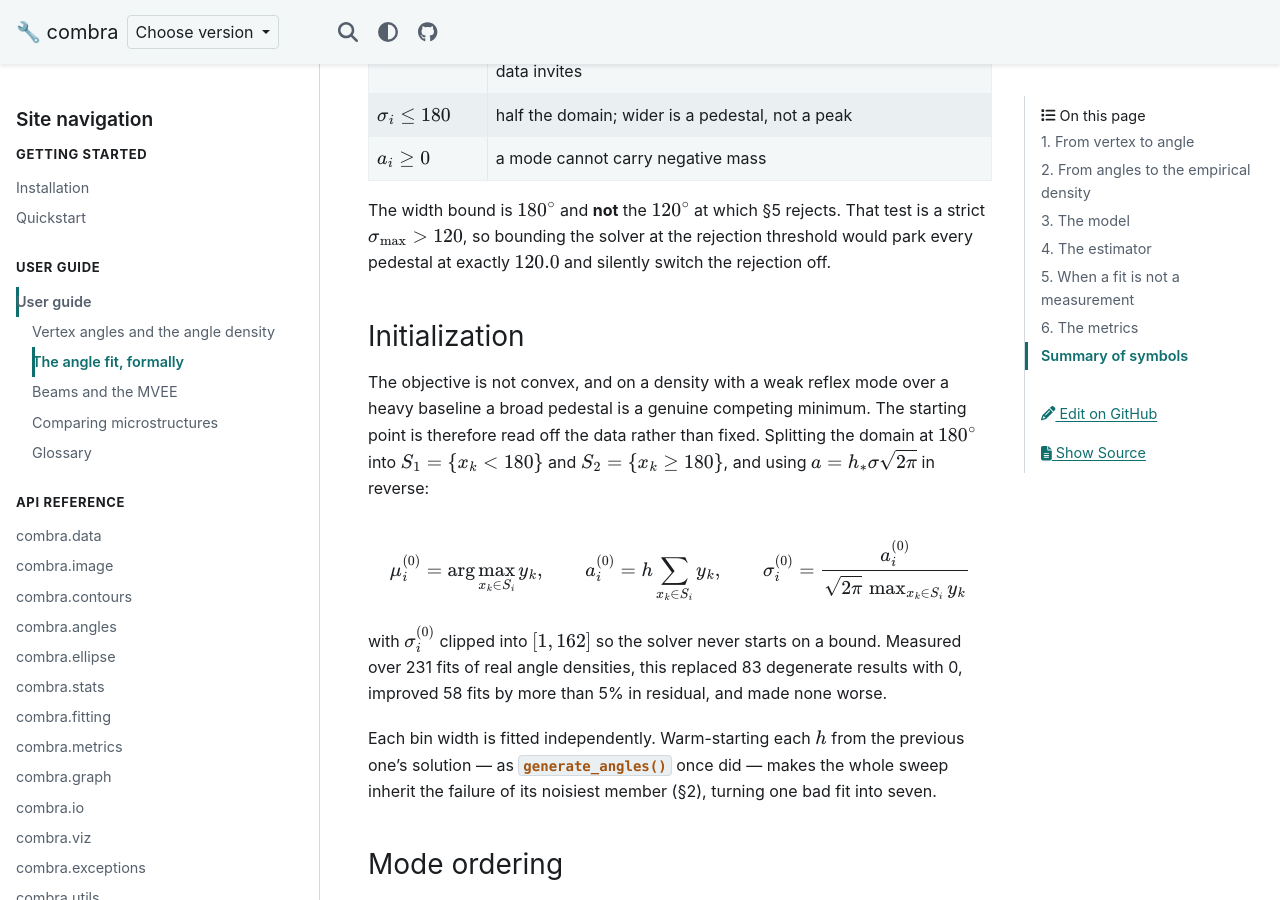
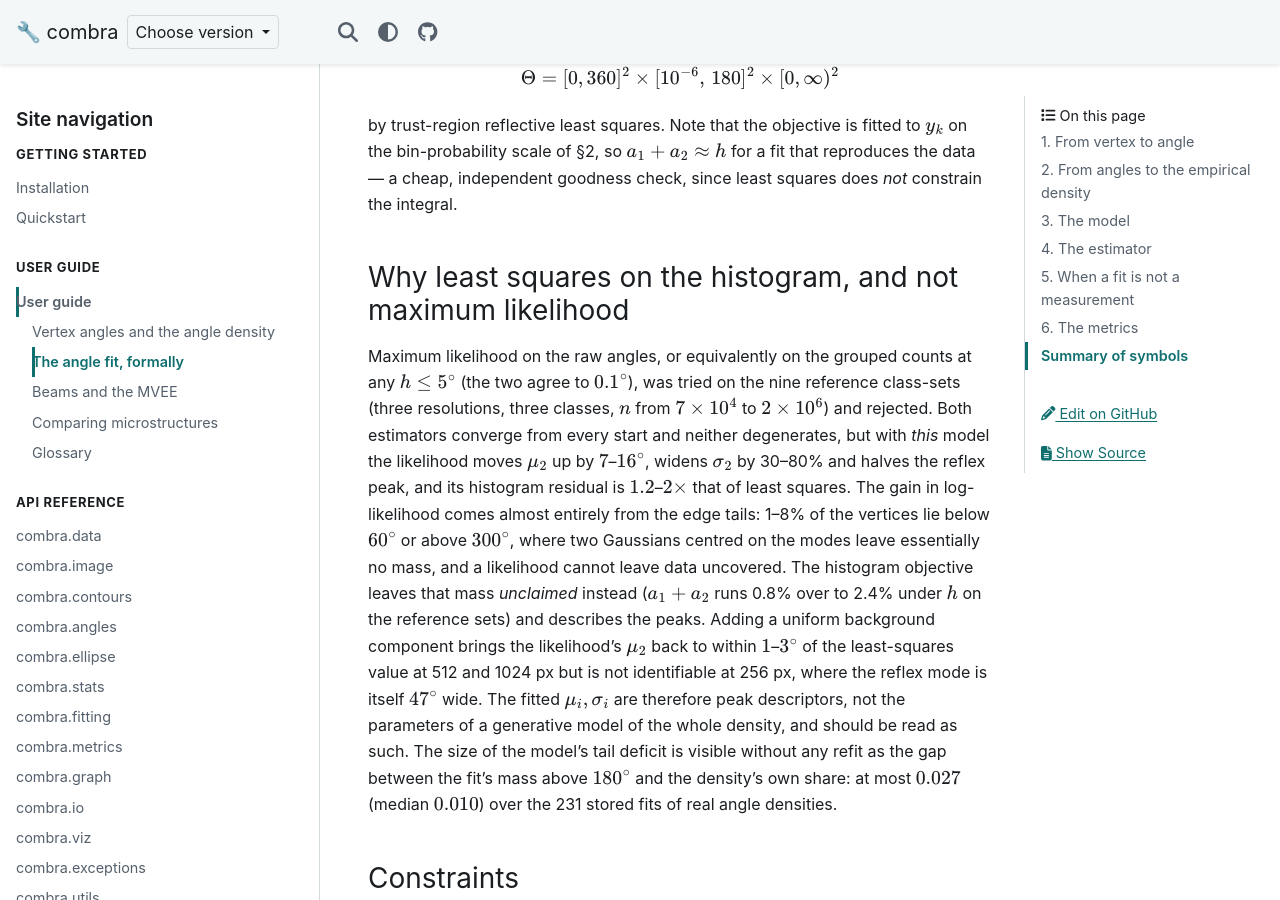
Before and after one commit to dkagramanyan/combra_docs, a Sphinx documentation site: the page built from docs/user_guide/angle_fit.md, in a window 1280 px wide and 900 px high, scrolled down 3658 px. Built offline with Sphinx 7.4.7 and the PyData theme 0.15.4, drawn with Linux system fonts in a browser that asks for light colours; some of the changed text lies outside the part shown.

Commit message:
Docs: why the angle fit stays least squares, and the simplification-scale note
Section 4 records the 2026-09-03 pilot: maximum likelihood on raw angles or
grouped counts moves the reflex mode by 7-16 deg and widens it by 30-80% on
the nine reference class-sets, because the two-Gaussian model has no component
for the 1-8% of vertices in the edge tails; the histogram objective leaves that
mass unclaimed and describes the peaks. Section 1 notes that the fitted modes
are defined at the Douglas-Peucker / min_segment_len scale: on the 1024 px set
tol 2 -> 5 px moves the convex mode by about 20 deg, and at min_segment_len 15
with tol <= 3 the reflex mode dissolves into a 65-95 deg shoulder.

Co-Authored-By: Claude Fable 5.1 <noreply@anthropic.com>

```diff
--- a/docs/user_guide/angle_fit.md
+++ b/docs/user_guide/angle_fit.md
@@ -40,6 +40,21 @@ truncates rather than wraps. The Wasserstein distances of §6 are the one
 exception, and deliberately so — there the circular variant is reported
 alongside the linear one, because transport cost is a different question from
 shape.
+:::
+
+:::{note}
+**The angles are defined at the simplification scale.** A vertex exists only
+after Douglas–Peucker simplification at tolerance `tol` (`angles_tol` in
+{py:meth}`~combra.data.MicrostructureDataset.generate_angles`) and the pruning
+of segments shorter than `min_segment_len`, so the angle density is a property
+of the contour *at that scale*, not of the grain alone. On the 1024 px reference
+set, raising `tol` from 2 to 5 px at `min_segment_len = 5` moves the fitted
+convex mode from $117$–$119^\circ$ to $94$–$97^\circ$ and the reflex mode up by
+$15$–$17^\circ$ across the three classes, while the model-free reflex share
+$\sum_{x_k > 180} y_k$ moves by less than $0.04$; at `min_segment_len = 15` and
+`tol` $\le 3$ the reflex mode dissolves into a $65$–$95^\circ$-wide shoulder and
+the two-mode description of §3 no longer applies. Report both parameters with
+every fitted mode, and compare fits only at equal parameters.
 :::
 
 ## 2. From angles to the empirical density
@@ -153,6 +168,30 @@ by trust-region reflective least squares. Note that the objective is fitted to
 $y_k$ on the bin-probability scale of §2, so $a_1 + a_2 \approx h$ for a fit that
 reproduces the data — a cheap, independent goodness check, since least squares
 does *not* constrain the integral.
+
+### Why least squares on the histogram, and not maximum likelihood
+
+Maximum likelihood on the raw angles, or equivalently on the grouped counts at
+any $h \le 5^\circ$ (the two agree to $0.1^\circ$), was tried on the nine
+reference class-sets (three resolutions, three classes, $n$ from
+$7 \times 10^4$ to $2 \times 10^6$) and rejected. Both estimators converge
+from every start and neither degenerates, but with *this* model the likelihood
+moves $\mu_2$ up by $7$–$16^\circ$, widens $\sigma_2$ by 30–80% and halves the
+reflex peak, and its histogram residual is $1.2$–$2\times$ that of least
+squares. The gain in log-likelihood comes almost entirely from the edge tails:
+1–8% of the vertices lie below $60^\circ$ or above $300^\circ$, where two
+Gaussians centred on the modes leave essentially no mass, and a likelihood cannot
+leave data uncovered. The histogram objective leaves that mass *unclaimed*
+instead ($a_1 + a_2$ runs 0.8% over to 2.4% under $h$ on the reference sets)
+and describes the peaks. Adding a uniform background component brings the
+likelihood's $\mu_2$ back to within $1$–$3^\circ$ of the least-squares value at
+512 and 1024 px but is not identifiable at 256 px, where the reflex mode is
+itself $47^\circ$ wide. The fitted $\mu_i, \sigma_i$ are therefore peak
+descriptors, not the parameters of a generative model of the whole density,
+and should be read as such. The size of the model's tail deficit is visible
+without any refit as the gap between the fit's mass above $180^\circ$ and the
+density's own share: at most $0.027$ (median $0.010$) over the 231 stored fits
+of real angle densities.
 
 ### Constraints
 
```
